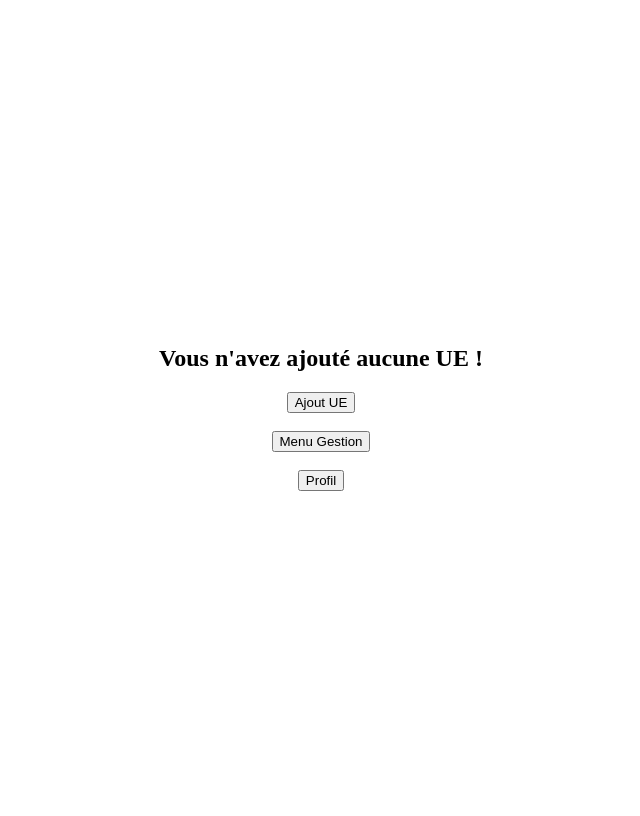
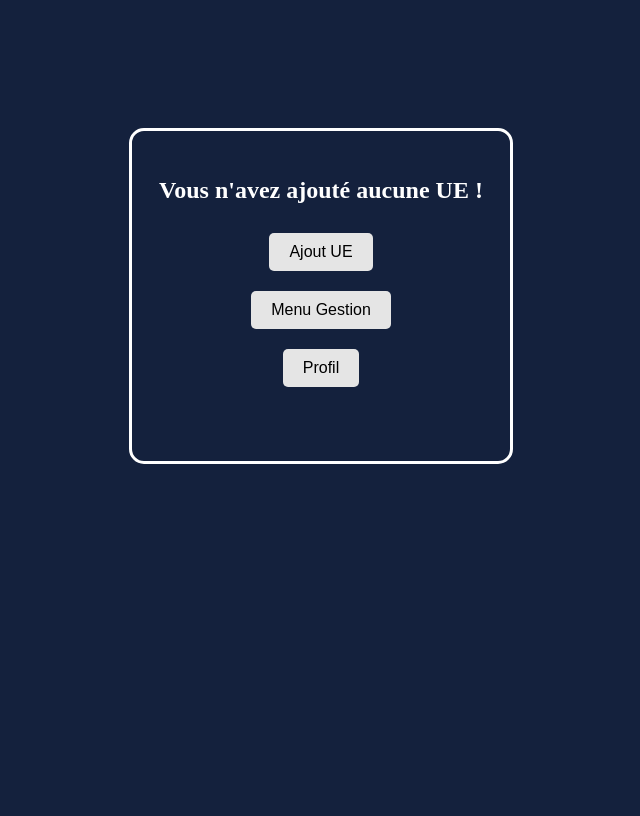
Before and after one commit to 0xKDA/sae-23, a Django app: template gestionnaire_notes/general/templates/gestion/ue/gestion_ue.html in a window 1280 px wide. Shown: the whole page, without its empty margins (319-959 px from the left). After the commit the page ends 464 px from the top, so only its background shows below. Run offline with Django 4.2, Linux system fonts and the light colour scheme; the template is opened without the code that fills it, so the values that code supplies are empty.

Commit message:
gestion_ue.html

```diff
--- a/gestionnaire_notes/general/templates/gestion/ue/gestion_ue.html
+++ b/gestionnaire_notes/general/templates/gestion/ue/gestion_ue.html
@@ -6,31 +6,9 @@
 
     <meta charset="UTF-8">
     <title>Gestion UE</title>
+    <link rel="stylesheet" href="css.css">
 
-    <style>
 
-        .BlocCentral {
-            display: flex;
-            flex-direction: column;
-            align-items: center;
-            justify-content: center;
-            height: 100vh;
-        }
-
-        .AlignementGauche {
-            text-align: left;
-            width: fit-content;
-        }
-
-        .EspaceUE {
-            margin-bottom: 1em;
-        }
-
-        .EspaceHyperlien {
-            margin-top: 1em;
-        }
-
-    </style>
 
     <script>
 
@@ -44,7 +22,7 @@
 
 <body>
 
-    <div class="BlocCentral">
+    <div class="connexion">
 
         <div class="AlignementGauche">
 
```
